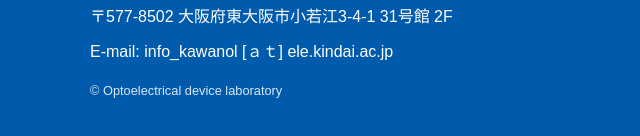
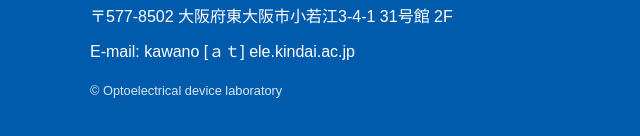
Before and after one commit to kawanol/kodel, a plain HTML site: page access.html in a window 1280 px wide. Shown: the part 1457-1593 px from the top of the page, 0-640 px from the left. Drawn offline with Linux system fonts and the light colour scheme; a script that the page names is missing.

Commit message:
access.html

```diff
--- a/access.html
+++ b/access.html
@@ -84,7 +84,7 @@
       <p>光機能デバイス研究室</p>
       <p>近畿大学 理工学部・電気電子通信工学科</p>
       <p>〒577-8502 大阪府東大阪市小若江3-4-1 31号館 2F</p>
-      <p>E-mail: info_kawanol [ａｔ] ele.kindai.ac.jp</p>
+      <p>E-mail: kawano [ａｔ] ele.kindai.ac.jp</p>
       <p class="copyright">© Optoelectrical device laboratory</p>
     </div>
   </footer>
```
